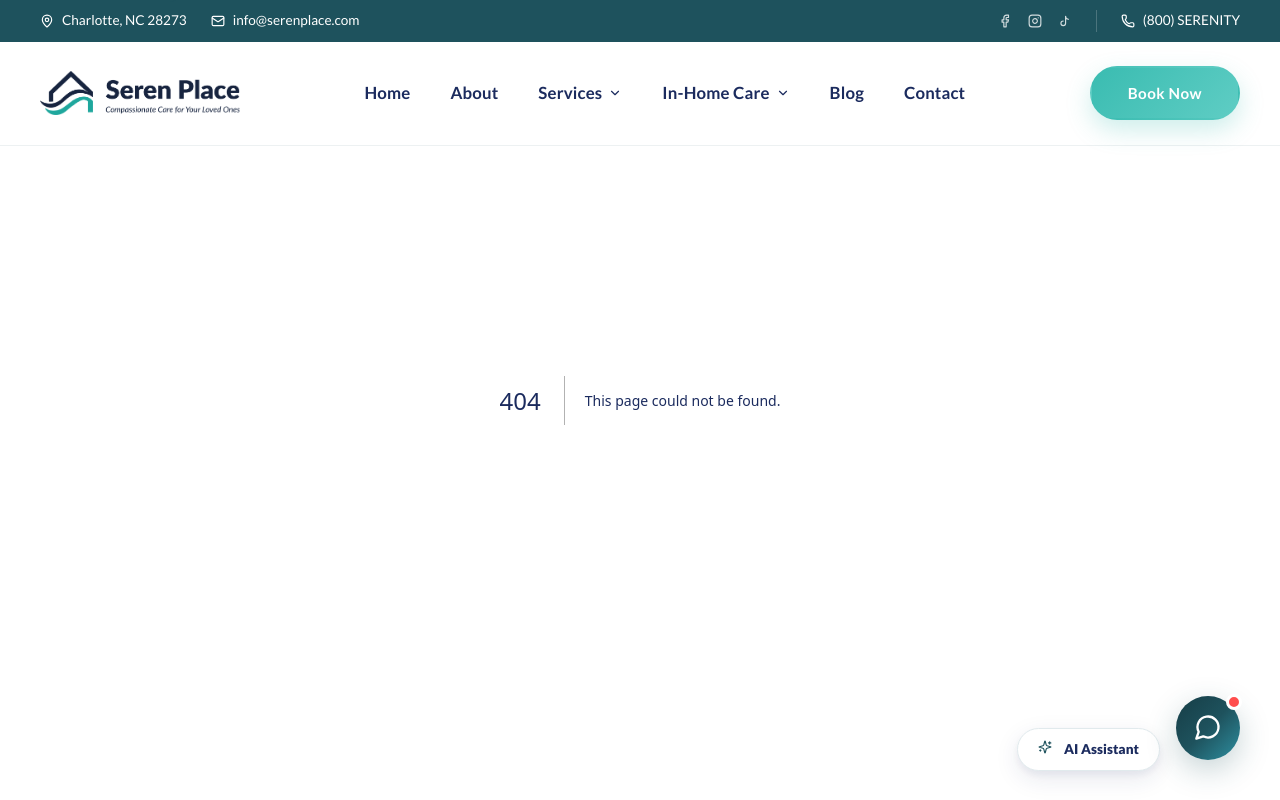
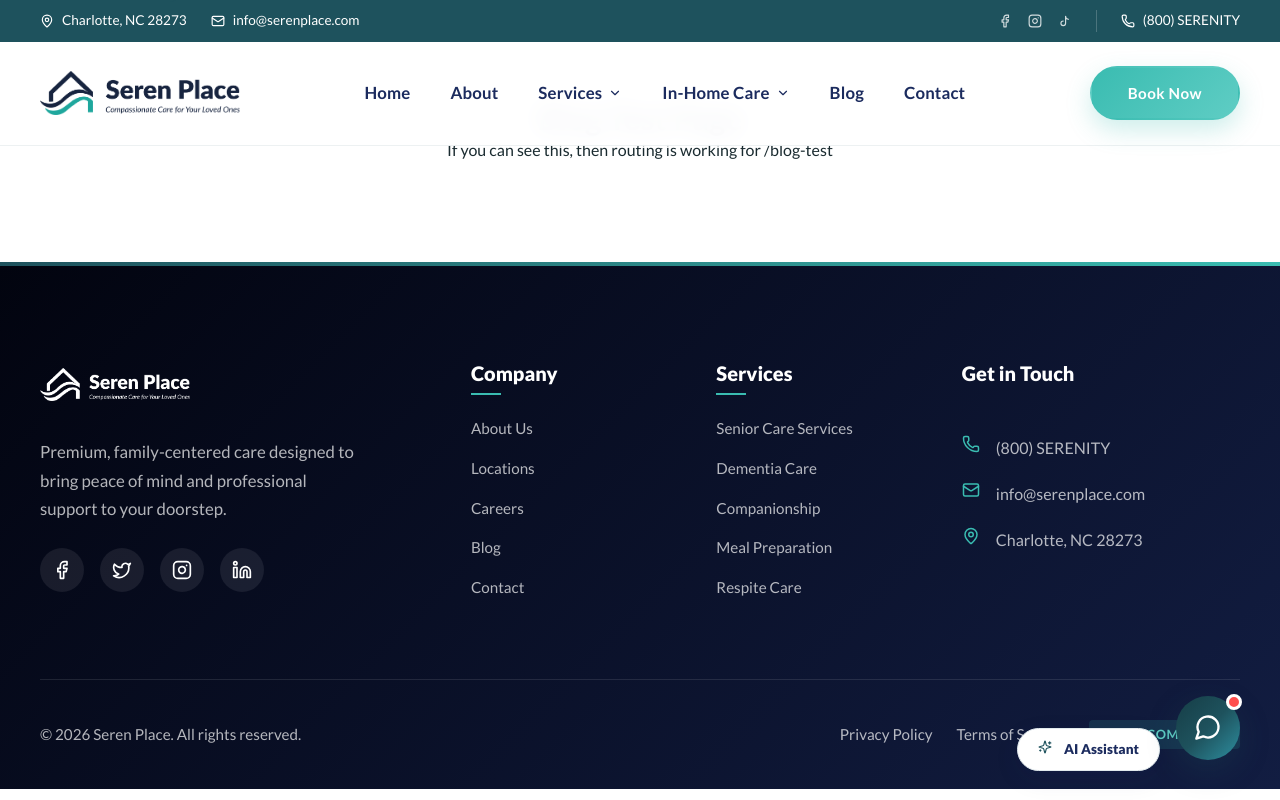
Before and after one commit to heropaulexy79/seren-place, a Next.js app: page /blog-test in a window 1280 px wide. Before the commit this address had no page. Shown: the top 800 px of the page. Built offline with nearby package versions, Linux system fonts and the light colour scheme.

Commit message:
feat: implement blog section layout, main feed page, and test route

```diff
--- /dev/null
+++ b/src/app/blog-test/page.tsx
@@ -0,0 +1,10 @@
+import React from "react";
+
+export default function BlogTestPage() {
+  return (
+    <div style={{ padding: '100px', textAlign: 'center' }}>
+      <h1>Blog Test Page</h1>
+      <p>If you can see this, then routing is working for /blog-test</p>
+    </div>
+  );
+}
--- a/src/app/blog/page.tsx
+++ b/src/app/blog/page.tsx
@@ -1,5 +1,3 @@
-"use client";
-
 import React from "react";
 import SectionHeader from "@/components/ui/SectionHeader";
 import Link from "next/link";
```
Also changed, not shown: src/app/blog/layout.tsx (added, +9 -0 lines).
